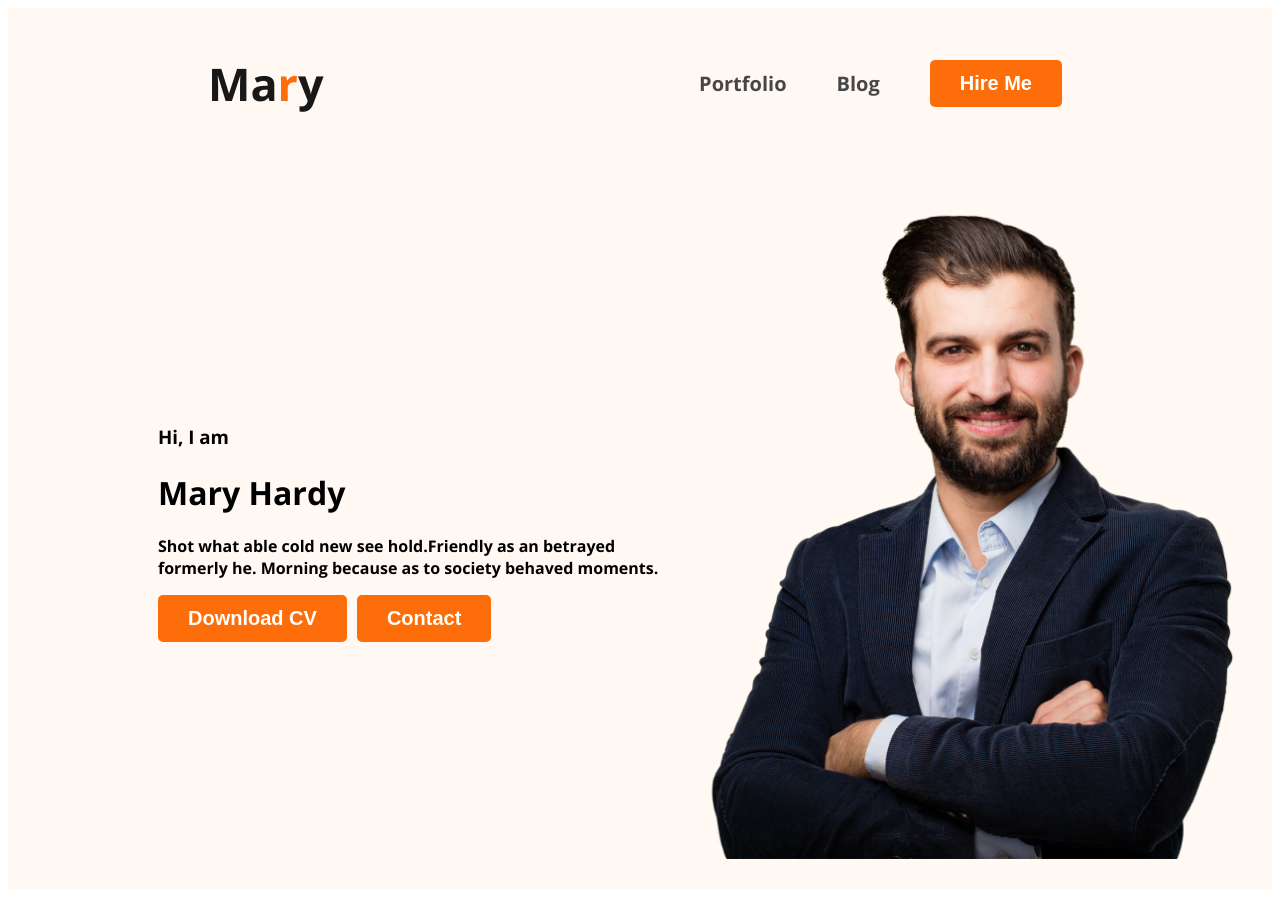
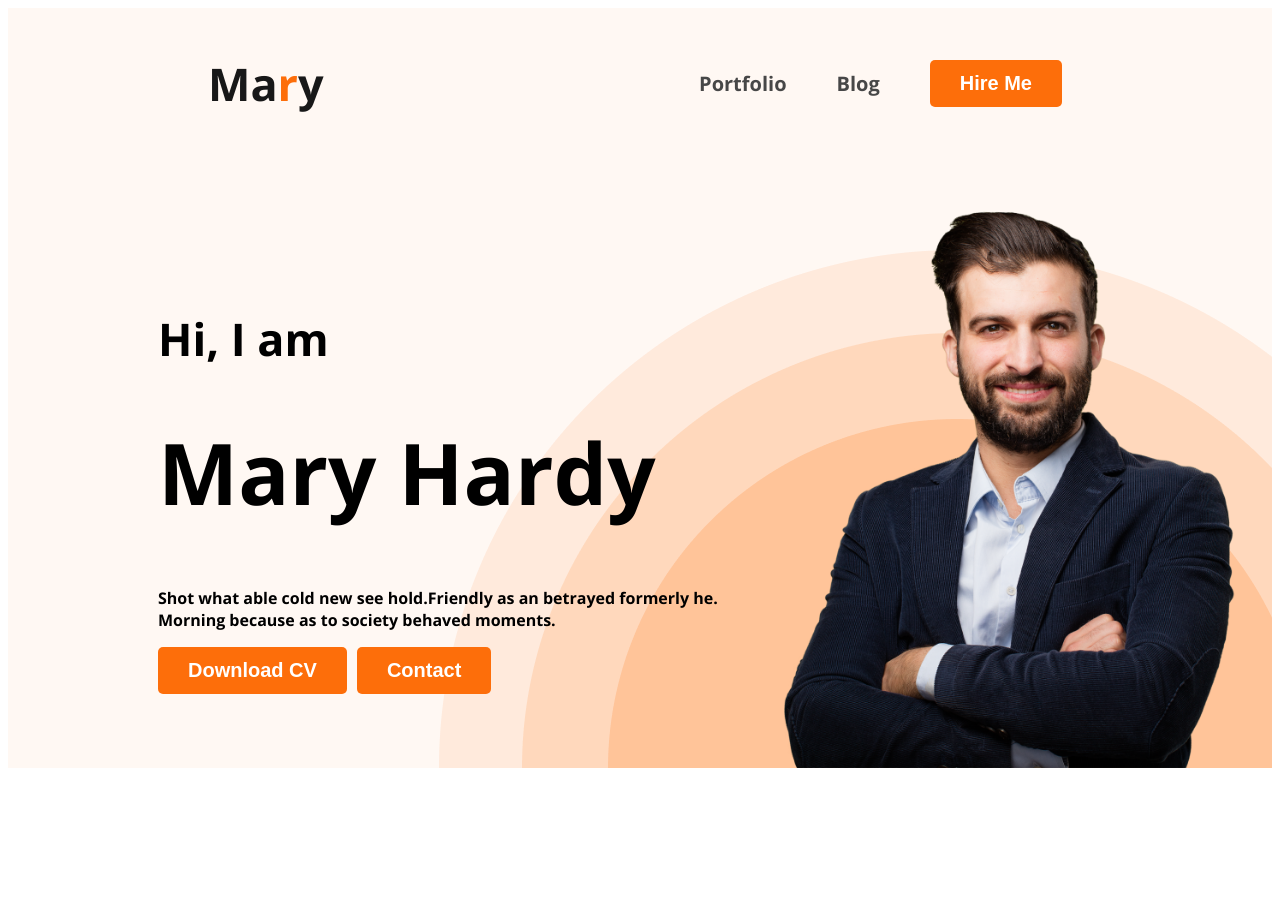
Before and after one commit to kaziabulhasib/Web-developer-portfolio, a plain HTML site: page index.html in a window 1280 px wide. After the commit the page ends 800 px from the top, so only its background shows below. Drawn offline with nearby package versions, Linux system fonts and the light colour scheme.

Commit message:
changed folder path by omiting /

```diff
--- a/index.html
+++ b/index.html
@@ -9,7 +9,7 @@
     <link
       href="https://fonts.googleapis.com/css2?family=Open+Sans:ital,wght@0,700;0,800;1,400&display=swap"
       rel="stylesheet" />
-    <link rel="stylesheet" href="/styles/styles.css" />
+    <link rel="stylesheet" href="styles/styles.css" />
   </head>
 
   <body>
@@ -25,8 +25,8 @@
         </ul>
       </nav>
       <div class="banner">
-        <div>
-          <h3 class="benner-greeting">Hi, I am</h3>
+        <div class="banner-content">
+          <h3 class="banner-greeting">Hi, I am</h3>
           <h1 class="banner-title">Mary Hardy</h1>
           <p class="banner-des">
             Shot what able cold new see hold.Friendly as an betrayed formerly
--- a/styles/styles.css
+++ b/styles/styles.css
@@ -19,6 +19,9 @@ body {
 
 .header {
   background-color: #fff8f3;
+  background-image: url("/images/header_bg.png");
+  background-repeat: no-repeat;
+  background-position: bottom right;
 }
 
 nav {
@@ -57,10 +60,24 @@ nav span {
   display: flex;
   align-items: center;
   justify-content: space-between;
-  padding: 30px 30px 30px 150px;
+  padding: 30px 30px 0 150px;
 }
 
 .profile-pic {
+  width: 500px;
+}
+
+.banner-content {
   width: 580px;
-  height: 670px;
 }
+
+.banner-greeting {
+  font-size: 45px;
+  marigin-bottom: 0;
+}
+
+.banner-title {
+  font-size: 85px;
+  font-weight: 700px;
+  margin-top: 5px;
+}
```
